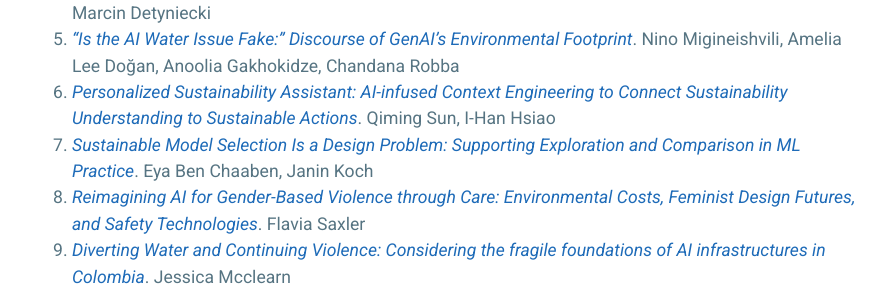
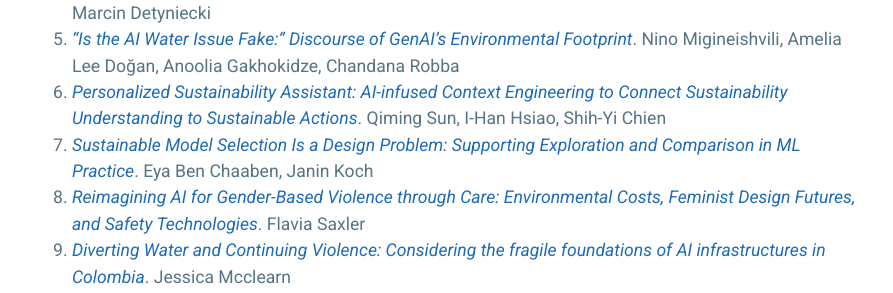
Before and after one commit to HCI-TERRA/hci-terra.github.io, a Jekyll site: the page built from index.md, in a window 1280 px wide and 900 px high, scrolled down 1534 px. Shown: the part 152-445 px from the top of the window, without its empty margins (192-1085 px from the left). Built offline with Jekyll 4.4.1, drawn with Linux system fonts in a browser that asks for light colours.

Commit message:
Update authors for Personalized Sustainability Assistant

```diff
--- a/index.md
+++ b/index.md
@@ -40,7 +40,7 @@ We hope to build a persistent hybrid research area among sustainable HCI and AI.
 3. [_Is your request worthy enough?_](assets/submissions/CHI_2026_HCI_TERRA_Is_your_request_worthy_enough_SANNI.pdf){:target="_blank"} Sanni Juri
 4. _The Cost of Context: Profiling the Energy Footprint of Input Tokens in Large Language Models_. Boris Ruf, Marcin Detyniecki
 5. [_“Is the AI Water Issue Fake:” Discourse of GenAI’s Environmental Footprint_](assets/submissions/CHI_2026_HCI_TERRA_Migineishvili.pdf){:target="_blank"}. Nino Migineishvili, Amelia Lee Doğan, Anoolia Gakhokidze, Chandana Robba
-6. [_Personalized Sustainability Assistant: AI-infused Context Engineering to Connect Sustainability Understanding to Sustainable Actions_](assets/submissions/CHI_2026_HCI_TERRA_Personalized_Sustainability.pdf){:target="_blank"}. Qiming Sun, I-Han Hsiao
+6. [_Personalized Sustainability Assistant: AI-infused Context Engineering to Connect Sustainability Understanding to Sustainable Actions_](assets/submissions/CHI_2026_HCI_TERRA_Personalized_Sustainability.pdf){:target="_blank"}. Qiming Sun, I-Han Hsiao, Shih-Yi Chien
 7. [_Sustainable Model Selection Is a Design Problem: Supporting Exploration and Comparison in ML Practice_](assets/submissions/CHI_2026_HCI_TERRA_BenChaaben_Koch.pdf){:target="_blank"}. Eya Ben Chaaben, Janin Koch
 8. [_Reimagining AI for Gender-Based Violence through Care: Environmental Costs, Feminist Design Futures, and Safety Technologies_](assets/submissions/CHI_2026_HCI_TERRA_Saxler-edited-top.pdf){:target="_blank"}. Flavia Saxler
 9. [_Diverting Water and Continuing Violence: Considering the fragile foundations of AI infrastructures in Colombia_](assets/submissions/CHI_2026_HCI_TERRA_JessicaMcClearn_FinalSubmission.pdf){:target="_blank"}. Jessica Mcclearn
```
